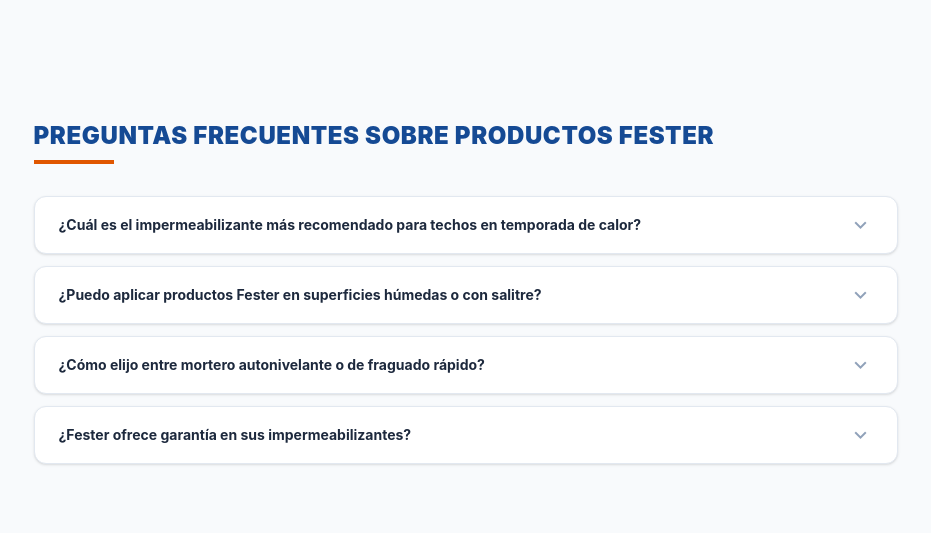
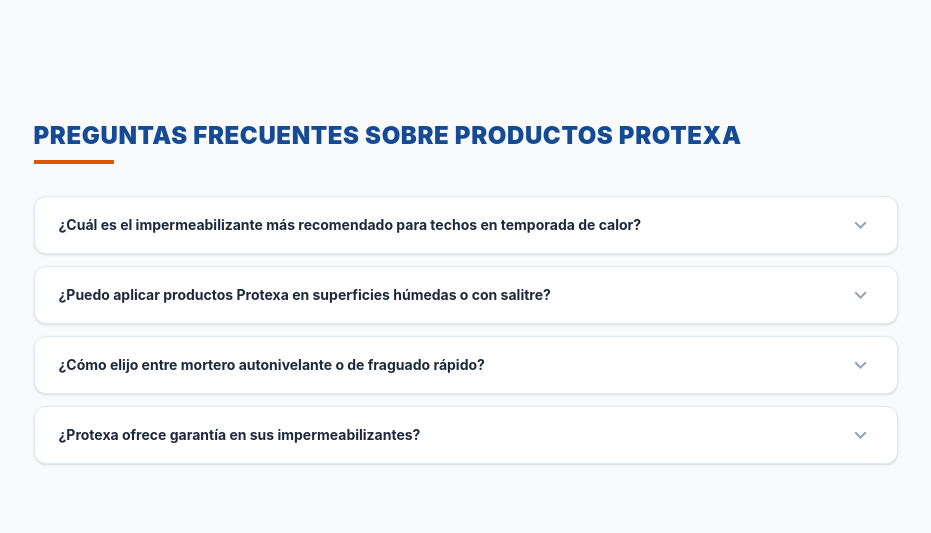
Before and after one commit to Web38grados/CARRESA, a React (Vite) app: page / in a window 1280 px wide. Shown: the part 1160-1693 px from the top of the page, without its empty margins (167-1098 px from the left). Built offline with nearby package versions, Linux system fonts and the light colour scheme.

Commit message:
feat: actualizar nombre de marca en preguntas frecuentes

```diff
--- a/src/views/InicioView.tsx
+++ b/src/views/InicioView.tsx
@@ -18,19 +18,19 @@
   const faqs = [
     {
       pregunta: "¿Cuál es el impermeabilizante más recomendado para techos en temporada de calor?",
-      respuesta: "Para techos expuestos a altas temperaturas, lo ideal es elegir un impermeabilizante reflectivo que disminuya la absorción de calor. FESTER ACRITON GREEN SHIELD, con tecnología Cool Roof, es una opción recomendada para climas cálidos por su capacidad de reflejar la radiación solar, reducir la temperatura interior y prolongar la vida útil del techo."
+      respuesta: "Para techos expuestos a altas temperaturas, lo ideal es un sistema acrílico reflectivo de alta densidad. El sistema PROTEXA ALUMACRIL o sus soluciones con alta reflectividad solar actúan como barrera térmica, disminuyendo drásticamente la absorción de calor, reduciendo la temperatura al interior del inmueble y resistiendo la degradación por rayos UV en zonas costeras."
     },
     {
-      pregunta: "¿Puedo aplicar productos Fester en superficies húmedas o con salitre?",
-      respuesta: "Existen sistemas específicos diseñados para contrarrestar la humedad ascendente y el salitre. Es indispensable realizar una preparación previa de la superficie, retirando partes flojas o contaminadas, para posteriormente aplicar barreras de vapor o morteros cementosos impermeables especiales."
+      pregunta: "¿Puedo aplicar productos Protexa en superficies húmedas o con salitre?",
+      respuesta: "Sí, contamos con sistemas específicos para controlar la humedad y el salitre. Es indispensable realizar un saneamiento profundo de la superficie, eliminando los desprendimientos contaminados, para luego aplicar un primario hidrofugante cementoso o barreras asfálticas base agua de la línea PROTEXA que sellan la porosidad y detienen la humedad ascendente."
     },
     {
       pregunta: "¿Cómo elijo entre mortero autonivelante o de fraguado rápido?",
-      respuesta: "Depende del tiempo de entrega y del espesor requerido. Los morteros de fraguado rápido son ideales para reparaciones urgentes que necesitan tráfico peatonal en pocas horas, mientras que los autonivelantes garantizan superficies perfectamente planas para recibir acabados finos."
+      respuesta: "La elección se basa en el programa de obra y la nivelación requerida. Los morteros de fraguado rápido Protexa están diseñados para reparaciones estructurales urgentes que requieren tráfico en pocas horas, mientras que nuestros aditivos y cementos técnicos autonivelantes se usan para lograr superficies perfectamente planas y uniformes antes de colocar acabados finales."
     },
     {
-      pregunta: "¿Fester ofrece garantía en sus impermeabilizantes?",
-      respuesta: "Sí, dependiendo del producto seleccionado (asfálticos, acrílicos, mantos prefabricados o sistemas poliuretanos), las garantías comerciales van desde los 3, 5, 7 hasta los 10 o más años, siempre que se sigan los manuales técnicos de aplicación."
+      pregunta: "¿Protexa ofrece garantía en sus impermeabilizantes?",
+      respuesta: "Sí, Protexa respalda oficialmente sus materiales. Dependiendo de la tecnología del sistema seleccionado (como los mantos prefabricados PLASTIMAX, soluciones asfálticas o elastoméricas acrílicas), las garantías por escrito van desde los 3, 5, 6, 8 hasta los 10 años, sujetas al cumplimiento de las fichas técnicas de aplicación."
     }
   ];
 
@@ -113,7 +113,7 @@
 
       <section className="py-16 max-w-4xl mx-auto px-4">
         <h2 className="text-2xl font-black text-[#154A94] uppercase tracking-wide mb-2 text-center md:text-left">
-          Preguntas Frecuentes sobre Productos Fester
+          Preguntas Frecuentes sobre Productos Protexa
         </h2>
         <div className="w-20 h-1 bg-[#E05600] mb-8 mx-auto md:mx-0"></div>
 
```
